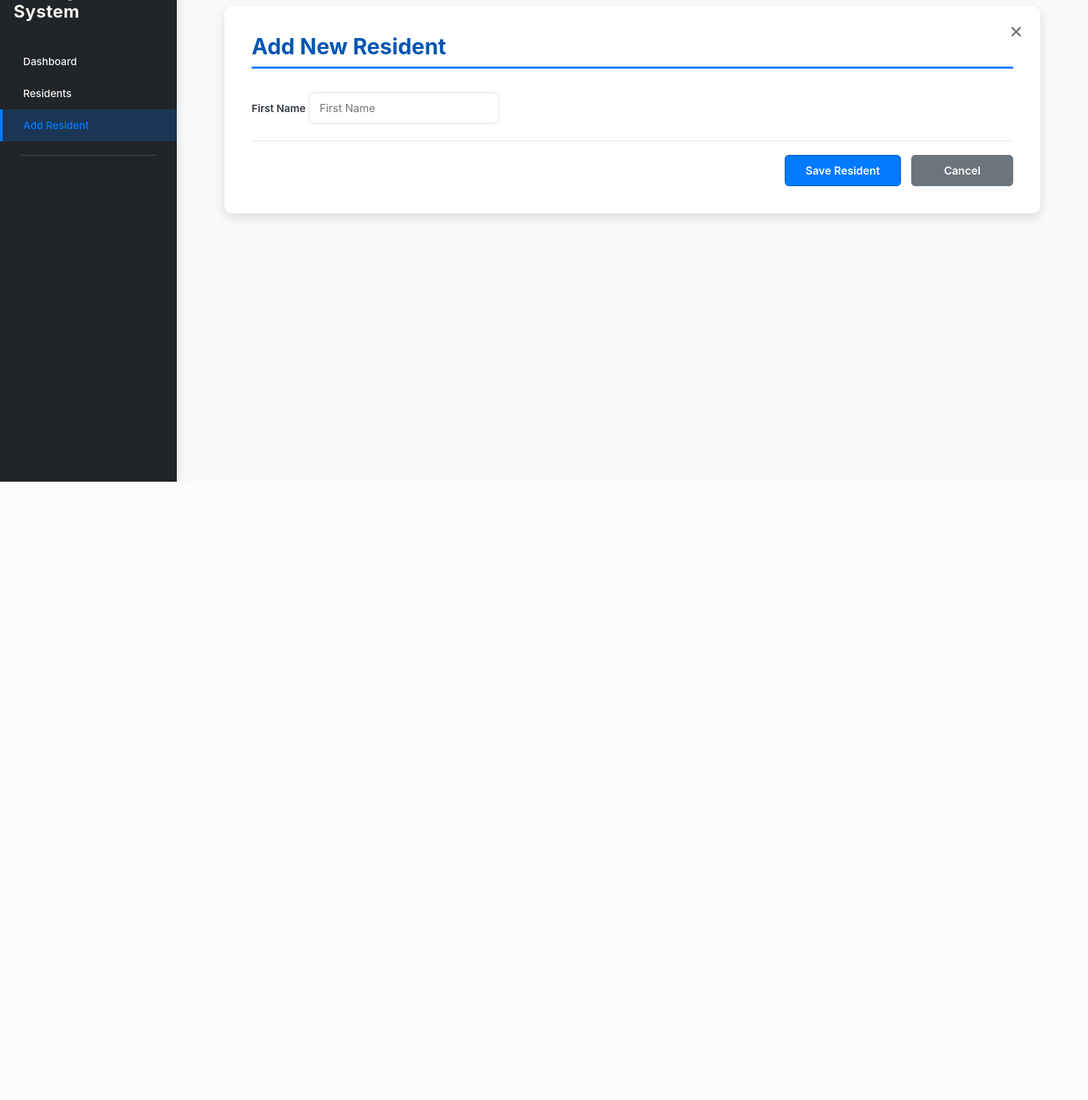
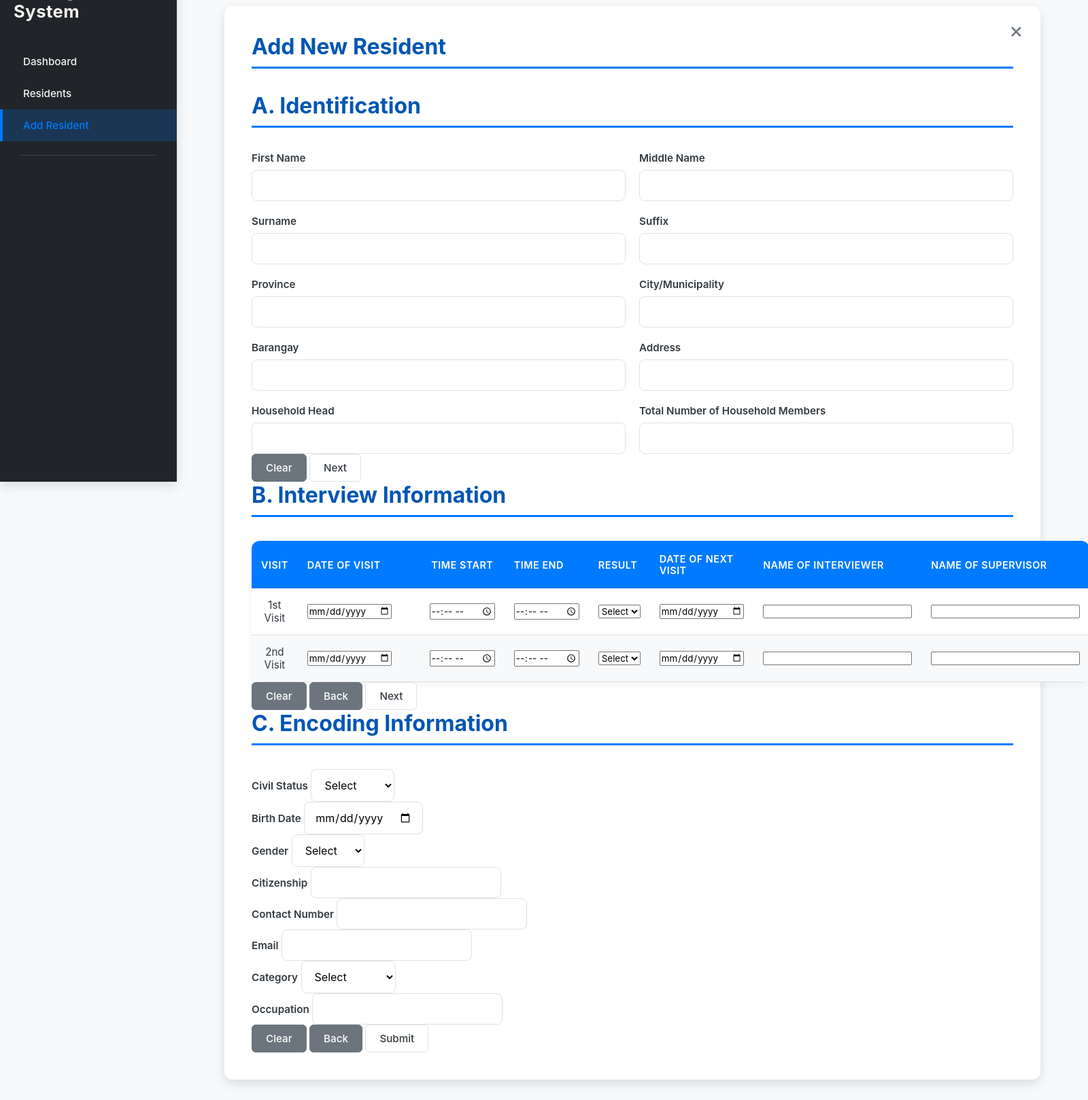
Before and after one commit to marcelo12211/Web-Tech--Midterm, a PHP site: page /addnewresidents.php in a window 1600 px wide. Shown: the part 91-1710 px from the top of the page at 68% size. Before the commit the page ends 800 px from the top, so only its background shows below. Run offline with PHP 8.4, Linux system fonts and the light colour scheme.

Commit message:
fixed the adding of residents

```diff
--- a/Webtech/addnewresidents.php
+++ b/Webtech/addnewresidents.php
@@ -92,25 +92,213 @@ if ($_SERVER['REQUEST_METHOD'] === 'POST') {
           ?>
 
           <form id="addResidentForm" method="POST" novalidate>
+
 <h2 class="form-title">Add New Resident</h2>
 
-            <!-- Form sections (same as before, just keep all inputs) -->
-            <!-- Personal Info -->
-            <!-- Address Info -->
-            <!-- Other Info -->
-            <!-- Copy your HTML inputs here as-is from your previous HTML -->
+<div id="page1">
+  <h2>A. Identification</h2>
 
-            <!-- Example for First Name -->
+  <div class="form-grid">
+
     <div class="input-group">
       <label for="firstName">First Name</label>
-              <input type="text" id="firstName" name="firstName" placeholder="First Name" required />
+      <input type="text" id="newFirst" name="firstName" required>
     </div>
-            <!-- Repeat other fields... -->
 
-            <div class="form-actions">
-              <button type="submit" class="btn primary-btn create">Save Resident</button>
-              <button type="button" class="btn secondary" onclick="window.location.href='residents.php'">Cancel</button>
+    <div class="input-group">
+      <label for="middleName">Middle Name</label>
+      <input type="text" id="newMiddle" name="middleName">
     </div>
+
+    <div class="input-group">
+      <label for="lastName">Surname</label>
+      <input type="text" id="newLast" name="lastName" required>
+    </div>
+
+    <div class="input-group">
+      <label for="suffix">Suffix</label>
+      <input type="text" id="newSuffix" name="suffix">
+    </div>
+
+    <div class="input-group">
+      <label>Province</label>
+      <div class="suggestions">
+        <input type="text" id="newProvince" name="province" autocomplete="off" required>
+        <div id="provinceList" class="listbox hidden"></div>
+      </div>
+    </div>
+
+    <div class="input-group">
+      <label>City/Municipality</label>
+      <div class="suggestions">
+        <input type="text" id="newCity" name="city" autocomplete="off" required>
+        <div id="cityList" class="listbox hidden"></div>
+      </div>
+    </div>
+
+    <div class="input-group">
+      <label>Barangay</label>
+      <input type="text" id="newBarangay" name="barangay" required>
+    </div>
+
+    <div class="input-group">
+      <label>Address</label>
+      <input type="text" id="newAddress" name="street" required>
+    </div>
+
+    <div class="input-group">
+      <label>Household Head</label>
+      <input type="text" id="newHouseholdHead" name="houseNumber" required>
+    </div>
+
+    <div class="input-group">
+      <label>Total Number of Household Members</label>
+      <input type="text" id="newNumOfHouseholdMem" name="purok" required>
+    </div>
+
+  </div>
+
+  <div class="button-group">
+    <button type="reset" class="btn secondary">Clear</button>
+    <button type="button" id="nextBtn1" class="btn">Next</button>
+  </div>
+</div>
+
+<div id="page2" class="hidden">
+  <h2>B. Interview Information</h2>
+
+  <table class="interview-table">
+    <thead>
+      <tr>
+        <th>Visit</th>
+        <th>Date of Visit</th>
+        <th>Time Start</th>
+        <th>Time End</th>
+        <th>Result</th>
+        <th>Date of Next Visit</th>
+        <th>Name of Interviewer</th>
+        <th>Name of Supervisor</th>
+      </tr>
+    </thead>
+    <tbody>
+
+      <tr>
+        <td>1st Visit</td>
+        <td><input type="date" id="visit1Date"></td>
+        <td><input type="time" id="visit1Start"></td>
+        <td><input type="time" id="visit1End"></td>
+        <td>
+          <select id="visit1Result">
+            <option value="">Select</option>
+            <option value="C">C</option>
+            <option value="CB">CB</option>
+            <option value="R">R</option>
+          </select>
+        </td>
+        <td><input type="date" id="visit1NextDate"></td>
+        <td><input type="text" id="visit1Interviewer"></td>
+        <td><input type="text" id="visit1Supervisor"></td>
+      </tr>
+
+      <tr>
+        <td>2nd Visit</td>
+        <td><input type="date" id="visit2Date"></td>
+        <td><input type="time" id="visit2Start"></td>
+        <td><input type="time" id="visit2End"></td>
+        <td>
+          <select id="visit2Result">
+            <option value="">Select</option>
+            <option value="C">C</option>
+            <option value="CB">CB</option>
+            <option value="R">R</option>
+          </select>
+        </td>
+        <td><input type="date" id="visit2NextDate"></td>
+        <td><input type="text" id="visit2Interviewer"></td>
+        <td><input type="text" id="visit2Supervisor"></td>
+      </tr>
+
+    </tbody>
+  </table>
+
+  <div class="button-group">
+    <button type="reset" class="btn secondary">Clear</button>
+    <button type="button" id="backBtn2" class="btn secondary">Back</button>
+    <button type="button" id="nextBtn2" class="btn">Next</button>
+  </div>
+</div>
+
+<div id="page3" class="hidden">
+
+  <h2>C. Encoding Information</h2>
+
+  <div class="input-group">
+    <label>Civil Status</label>
+    <select name="civilStatus" required>
+      <option value="">Select</option>
+      <option value="Single">Single</option>
+      <option value="Married">Married</option>
+      <option value="Widowed">Widowed</option>
+    </select>
+  </div>
+
+  <div class="input-group">
+    <label>Birth Date</label>
+    <input type="date" name="birthDate" required>
+  </div>
+
+  <div class="input-group">
+    <label>Gender</label>
+    <select name="gender" required>
+      <option value="">Select</option>
+      <option value="Male">Male</option>
+      <option value="Female">Female</option>
+    </select>
+  </div>
+
+  <div class="input-group">
+    <label>Citizenship</label>
+    <input type="text" name="citizenship" required>
+  </div>
+
+  <div class="input-group">
+    <label>Contact Number</label>
+    <input type="text" name="contactNumber">
+  </div>
+
+  <div class="input-group">
+    <label>Email</label>
+    <input type="email" name="email">
+  </div>
+
+  <div class="input-group">
+    <label>Category</label>
+    <select name="category" id="category" required>
+      <option value="">Select</option>
+      <option value="senior">Senior</option>
+      <option value="pwd">PWD</option>
+      <option value="solo_parent">Solo Parent</option>
+      <option value="regular">Regular</option>
+    </select>
+  </div>
+
+  <div class="input-group" id="idNumberGroup">
+    <label>ID Number</label>
+    <input type="text" id="idNumber" name="idNumber">
+  </div>
+
+  <div class="input-group">
+    <label>Occupation</label>
+    <input type="text" name="occupation">
+  </div>
+
+  <div class="button-group">
+    <button type="reset" class="btn secondary">Clear</button>
+    <button type="button" id="backBtn3" class="btn secondary">Back</button>
+    <button type="submit" id="submitBtn" class="btn">Submit</button>
+  </div>
+</div>
+
 </form>
         </div>
       </div>
```
Lines whose indentation alone changed are shown as unchanged.
